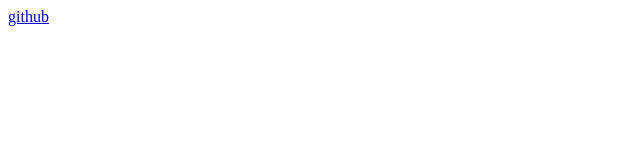
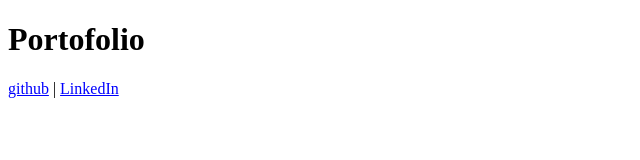
Before and after one commit to aliviamelvina/aliviamelvina.github.io, a plain HTML site: page index.html in a window 1280 px wide. Shown: the whole page, without its empty margins (0-640 px from the left). Drawn offline with Linux system fonts and the light colour scheme.

Commit message:
Update index.html

```diff
--- a/index.html
+++ b/index.html
@@ -1,2 +1,6 @@
 <!DOCTYPE html>
-<a href="https://github.com/aliviamelvina">github</a>
+<body>
+  <h1>Portofolio</h1>
+  <p>
+    <a href="https://github.com/aliviamelvina" style="color:blue">github</a> |
+    <a href="https://www.linkedin.com/in/alivia-melvina-6b0992269/" style="color:blue">LinkedIn</a>
```
